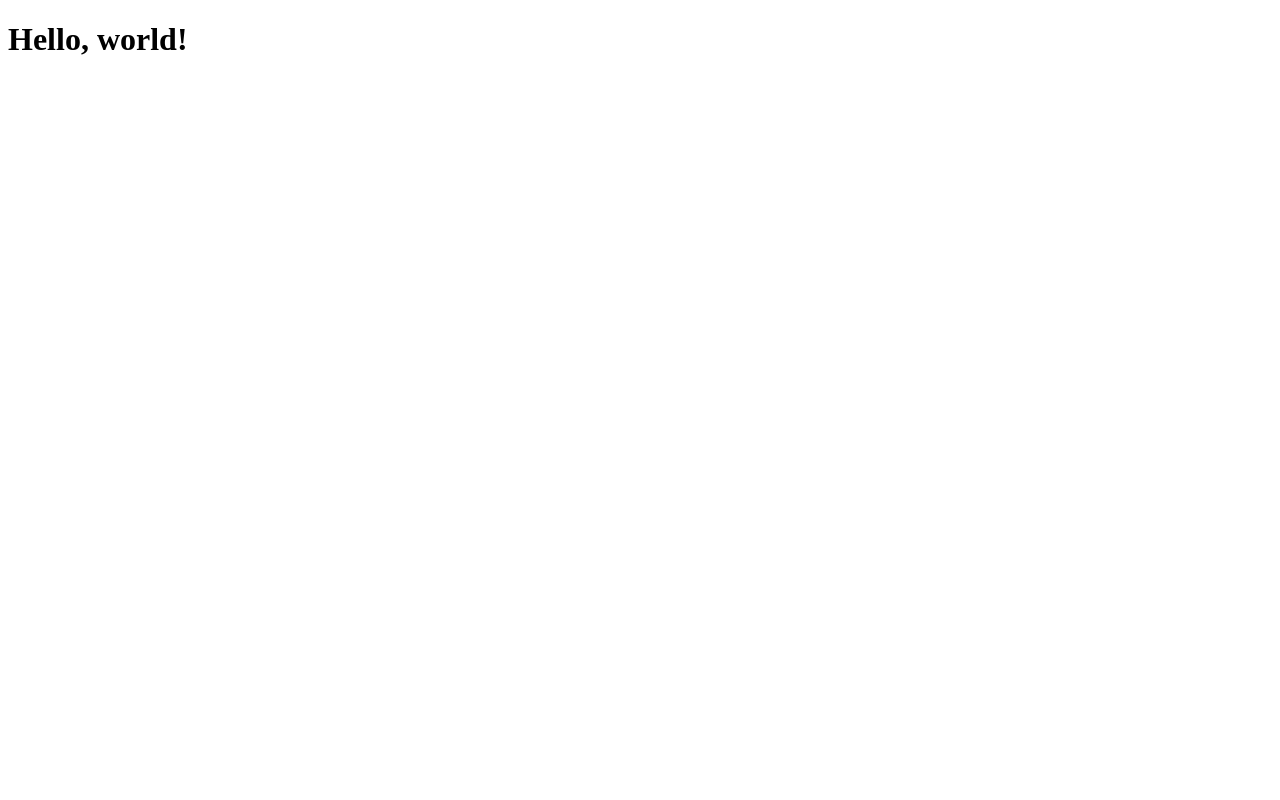
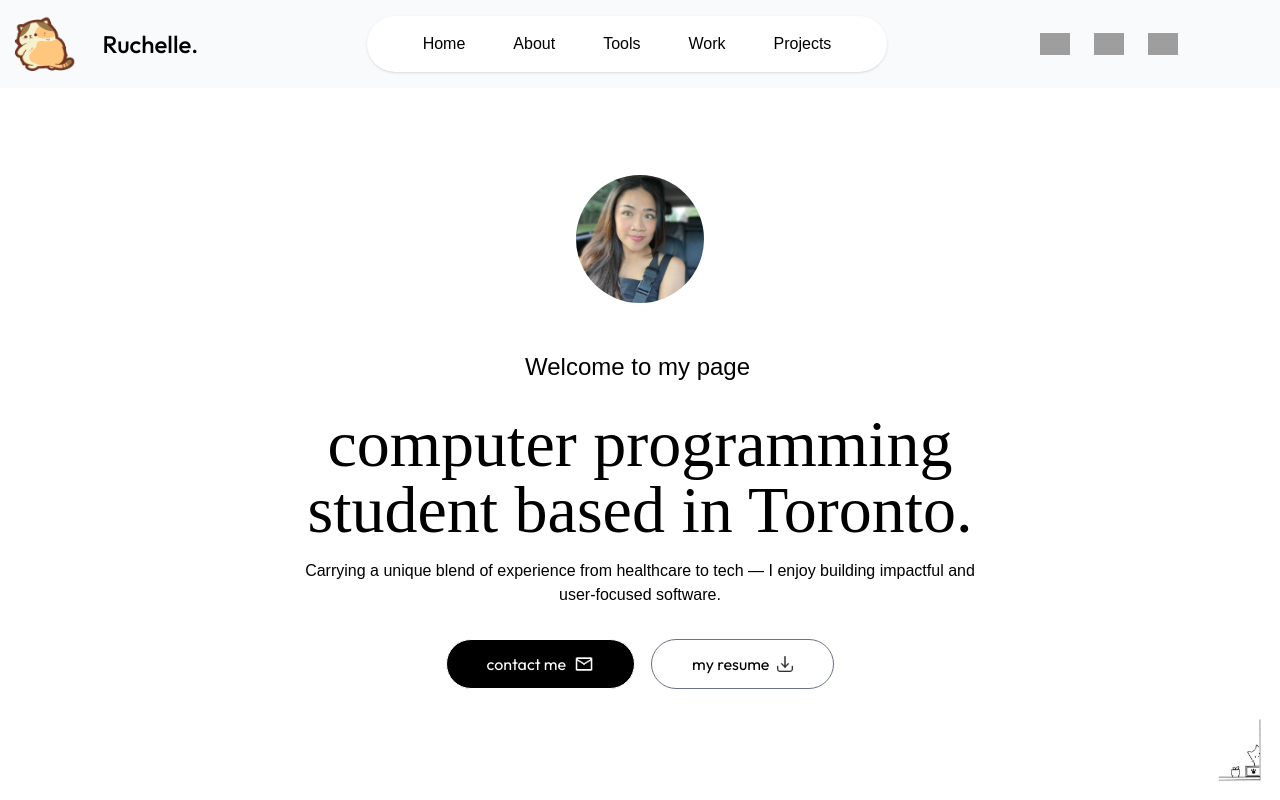
Before and after one commit to ruby014/PersonalWebsite, a Next.js app: page / in a window 1280 px wide. Shown: the top 800 px of the page. Built offline with nearby package versions, Linux system fonts and the light colour scheme; grey boxes are pictures that could not be loaded; a web font is replaced by a local one.

Commit message:
changed back layout and page.js

```diff
--- a/app/layout.js
+++ b/app/layout.js
@@ -1,32 +1,28 @@
-// import { Outfit, Ovo } from "next/font/google";
-// import "./globals.css";
+import { Outfit, Ovo } from "next/font/google";
+import "./globals.css";
 
-// const outfit = Outfit({
-//   subsets: ["latin"], weight: ["400", "500", "600", "700"]
-// });
+const outfit = Outfit({
+  subsets: ["latin"], weight: ["400", "500", "600", "700"]
+});
 
-// const ovo = Ovo({
-//   subsets: ["latin"], weight: ["400"]
-// });
+const ovo = Ovo({
+  subsets: ["latin"], weight: ["400"]
+});
 
-// export const metadata = {
-//   title: "Ruchelle Baybayan",
-//   description: "A website to display my portfolio",
-// };
-
-// export default function RootLayout({ children }) {
-//   return (
-//     <html lang="en" className="scroll-smooth">
-//       <body
-//         className={`${outfit.className} ${ovo.className} antialiased leading-8
-//         overflow-x-hidden`}
-//       >
-//         {children}
-//       </body>
-//     </html>
-//   );
-// }
+export const metadata = {
+  title: "Ruchelle Baybayan",
+  description: "A website to display my portfolio",
+};
 
 export default function RootLayout({ children }) {
-  return <html><body>{children}</body></html>;
+  return (
+    <html lang="en" className="scroll-smooth">
+      <body
+        className={`${outfit.className} ${ovo.className} antialiased leading-8
+        overflow-x-hidden`}
+      >
+        {children}
+      </body>
+    </html>
+  );
 }
--- a/app/page.js
+++ b/app/page.js
@@ -1,26 +1,22 @@
-// 'use client'
-// import About from "./About";
-// import EasterEgg from "./EasterEgg";
-// import Header from "./Header";
-// import Navbar from "./Navbar";
-// import Projects from "./Projects";
-// import Tools from "./Tools";
-// import Work from "./Work";
-
-// export default function Home() {
-//   return (
-//     <>
-//     <Navbar />
-//     <Header />
-//     <About />
-//     <Tools />
-//     <Work />
-//     <Projects />
-//     <EasterEgg />
-//     </>
-//   );
-// }
+'use client'
+import About from "./About";
+import EasterEgg from "./EasterEgg";
+import Header from "./Header";
+import Navbar from "./Navbar";
+import Projects from "./Projects";
+import Tools from "./Tools";
+import Work from "./Work";
 
 export default function Home() {
-  return <h1>Hello, world!</h1>;
+  return (
+    <>
+    <Navbar />
+    <Header />
+    <About />
+    <Tools />
+    <Work />
+    <Projects />
+    <EasterEgg />
+    </>
+  );
 }
```
